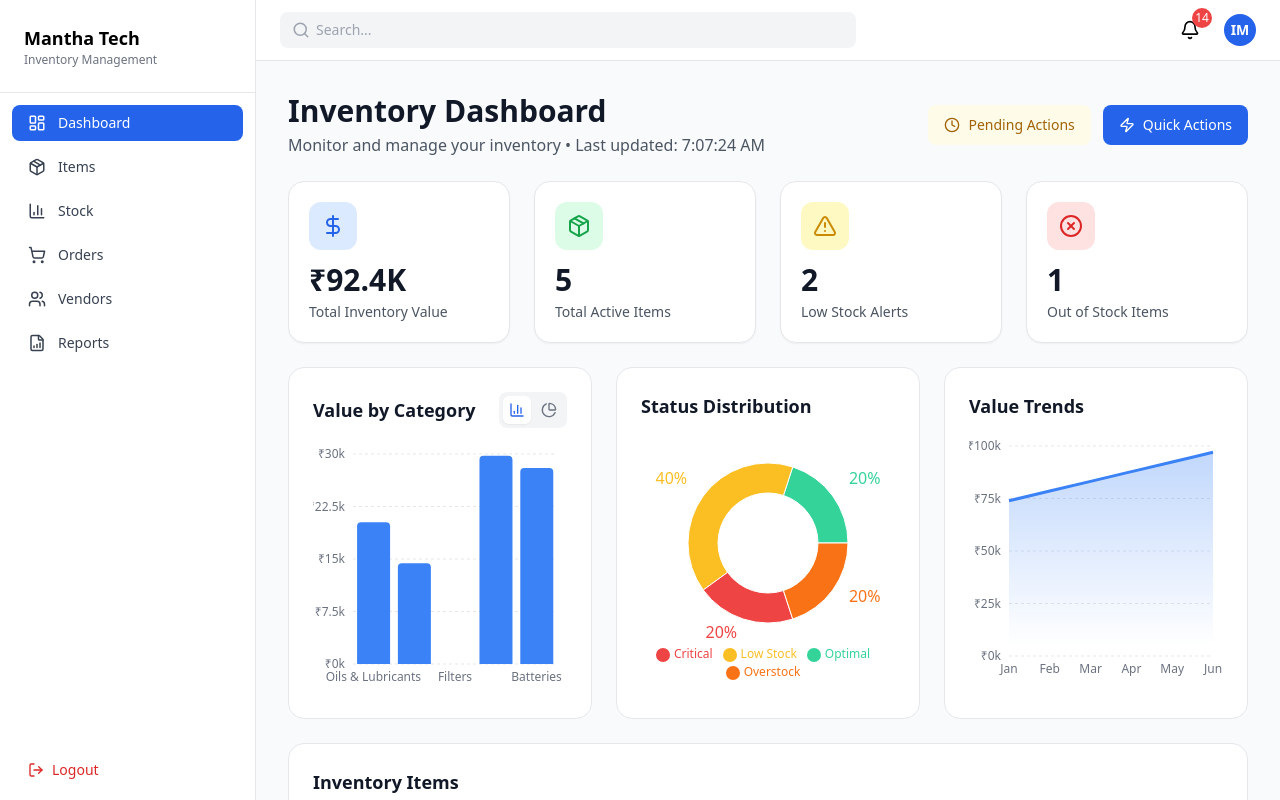
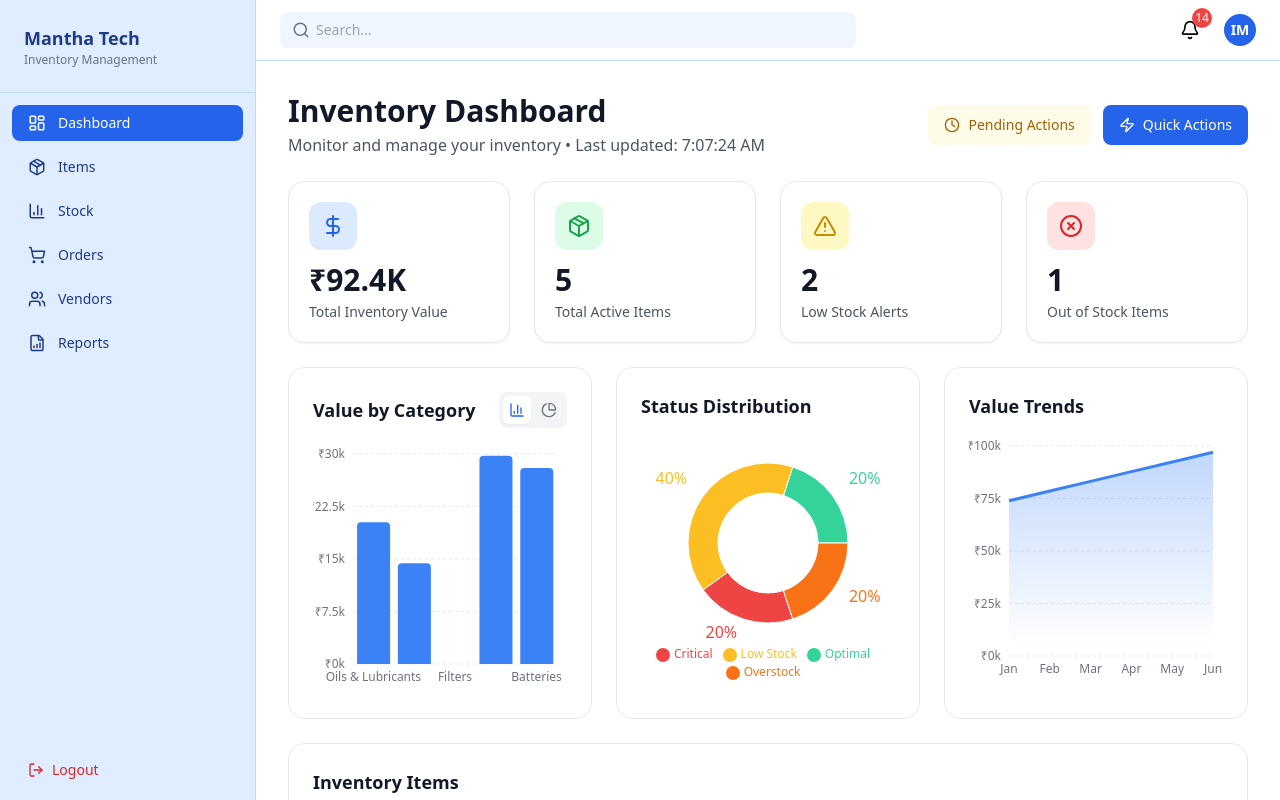
Before and after one commit to Yagna1412/GMS_react-frontend, a React (Vite) app: page /inventory-manager in a window 1280 px wide. Built offline with nearby package versions, Linux system fonts and the light colour scheme.

Commit message:
added inventory color codes

```diff
--- a/src/ui/InventoryManagerDashboard.jsx
+++ b/src/ui/InventoryManagerDashboard.jsx
@@ -60,7 +60,7 @@ function DashboardContent({ onLogout }) {
   ];
 
   return (
-    <div className="flex h-screen bg-gray-50 overflow-hidden">
+    <div className="flex h-screen bg-[var(--background)] overflow-hidden">
       {/* ================= MOBILE OVERLAY ================= */}
       {sidebarOpen && (
         <div
@@ -75,9 +75,9 @@ function DashboardContent({ onLogout }) {
           fixed lg:static
           z-50
           w-64
-          bg-white
+          bg-[var(--sidebar-background,#E0ECFF)]
           border-r
-          border-gray-200
+          border-[var(--card-border,#BFDBFE)]
           h-full
           flex flex-col
           transform
@@ -87,9 +87,9 @@ function DashboardContent({ onLogout }) {
         `}
       >
         {/* Logo */}
-        <div className="p-6 border-b border-gray-200">
-          <div className="font-bold text-lg">Mantha Tech</div>
-          <div className="text-xs text-gray-500">Inventory Management</div>
+        <div className="p-6 border-b border-[var(--card-border,#BFDBFE)]">
+          <div className="font-bold text-lg text-[var(--sidebar-text,#1E3A8A)]">Mantha Tech</div>
+          <div className="text-xs text-[var(--muted-text,#64748B)]">Inventory Management</div>
         </div>
 
         {/* Navigation */}
@@ -108,8 +108,8 @@ function DashboardContent({ onLogout }) {
                 className={`w-full flex items-center gap-3 px-4 py-2 rounded-lg text-sm transition
                 ${
                   isActive
-                    ? "bg-blue-600 text-white"
-                    : "text-gray-700 hover:bg-blue-50 hover:text-blue-600"
+                    ? "bg-[var(--active-menu,#2563EB)] text-white"
+                    : "text-[var(--sidebar-text,#1E3A8A)] hover:bg-[var(--accent-blue,#3B82F6)/10] hover:text-[var(--active-menu,#2563EB)]"
                 }`}
               >
                 <Icon size={18} />
@@ -122,7 +122,7 @@ function DashboardContent({ onLogout }) {
         {/* Logout */}
         <button
           onClick={onLogout}
-          className="m-3 flex items-center gap-2 px-4 py-2 text-sm text-red-600 hover:bg-red-50 rounded-lg"
+          className="m-3 flex items-center gap-2 px-4 py-2 text-sm text-red-600 hover:bg-[var(--card-border,#BFDBFE)] rounded-lg"
         >
           <LogOut size={16} />
           Logout
@@ -133,13 +133,13 @@ function DashboardContent({ onLogout }) {
       <div className="flex-1 flex flex-col w-0">
 
         {/* HEADER */}
-        <header className="bg-white border-b border-gray-200 px-4 sm:px-6 py-3 flex items-center justify-between">
+        <header className="bg-[var(--cards,#FFFFFF)] border-b border-[var(--card-border,#BFDBFE)] px-4 sm:px-6 py-3 flex items-center justify-between">
 
           {/* Left Section */}
           <div className="flex items-center gap-3 w-full max-w-xl">
             {/* Mobile Menu Button */}
             <button
-              className="lg:hidden p-2 rounded-md hover:bg-gray-100"
+              className="lg:hidden p-2 rounded-md hover:bg-[var(--card-border,#BFDBFE)]"
               onClick={() => setSidebarOpen(true)}
             >
               <Menu size={20} />
@@ -149,21 +149,21 @@ function DashboardContent({ onLogout }) {
             <div className="relative flex-1">
               <Search
                 size={18}
-                className="absolute left-3 top-1/2 -translate-y-1/2 text-gray-400"
+                className="absolute left-3 top-1/2 -translate-y-1/2 text-[var(--muted-text,#64748B)]"
               />
               <input
                 type="text"
                 value={globalSearchQuery}
                 onChange={(e) => setGlobalSearchQuery(e.target.value)}
                 placeholder="Search..."
-                className="w-full pl-9 pr-4 py-2 bg-gray-100 rounded-lg text-sm focus:outline-none focus:ring-2 focus:ring-blue-500"
+                className="w-full pl-9 pr-4 py-2 bg-[var(--background,#EFF6FF)] rounded-lg text-sm focus:outline-none focus:ring-2 focus:ring-[var(--accent-blue,#3B82F6)]"
               />
             </div>
           </div>
 
           {/* Right Section */}
           <div className="flex items-center gap-4 relative">
-            <button className="relative p-2 rounded-md hover:bg-gray-100">
+            <button className="relative p-2 rounded-md hover:bg-[var(--card-border,#BFDBFE)]">
               <Bell size={20} />
               {notifications > 0 && (
                 <span className="absolute -top-1 -right-1 bg-red-500 text-white text-xs w-5 h-5 flex items-center justify-center rounded-full">
@@ -178,16 +178,16 @@ function DashboardContent({ onLogout }) {
                 onClick={() => setProfileOpen(!profileOpen)}
                 className="cursor-pointer flex items-center gap-2"
               >
-                <div className="w-8 h-8 bg-blue-600 text-white rounded-full flex items-center justify-center text-sm font-semibold">
+                <div className="w-8 h-8 bg-[var(--active-menu,#2563EB)] text-white rounded-full flex items-center justify-center text-sm font-semibold">
                   IM
                 </div>
               </div>
 
               {profileOpen && (
-                <div className="absolute right-0 mt-2 w-40 bg-white border border-gray-200 rounded-lg shadow-lg">
+                <div className="absolute right-0 mt-2 w-40 bg-[var(--cards,#FFFFFF)] border border-[var(--card-border,#BFDBFE)] rounded-lg shadow-lg">
                   <button
                     onClick={onLogout}
-                    className="w-full text-left px-4 py-2 text-sm text-red-600 hover:bg-red-50"
+                    className="w-full text-left px-4 py-2 text-sm text-red-600 hover:bg-[var(--card-border,#BFDBFE)]"
                   >
                     Logout
                   </button>
```
